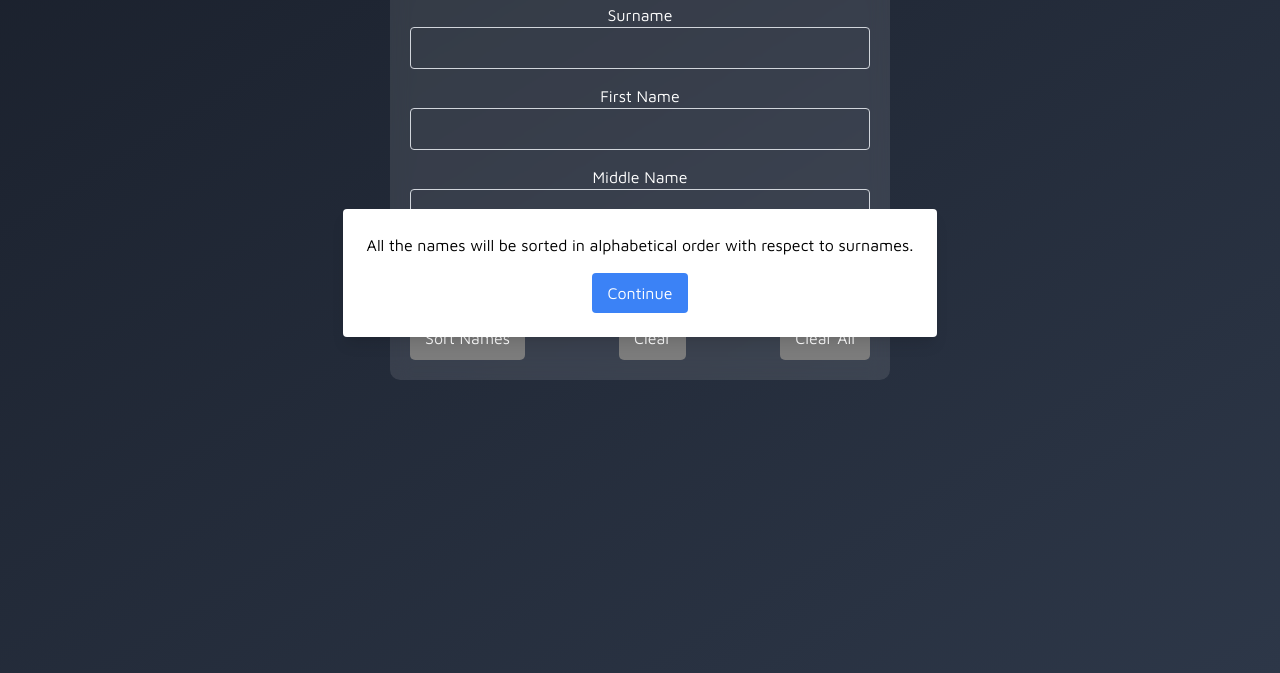
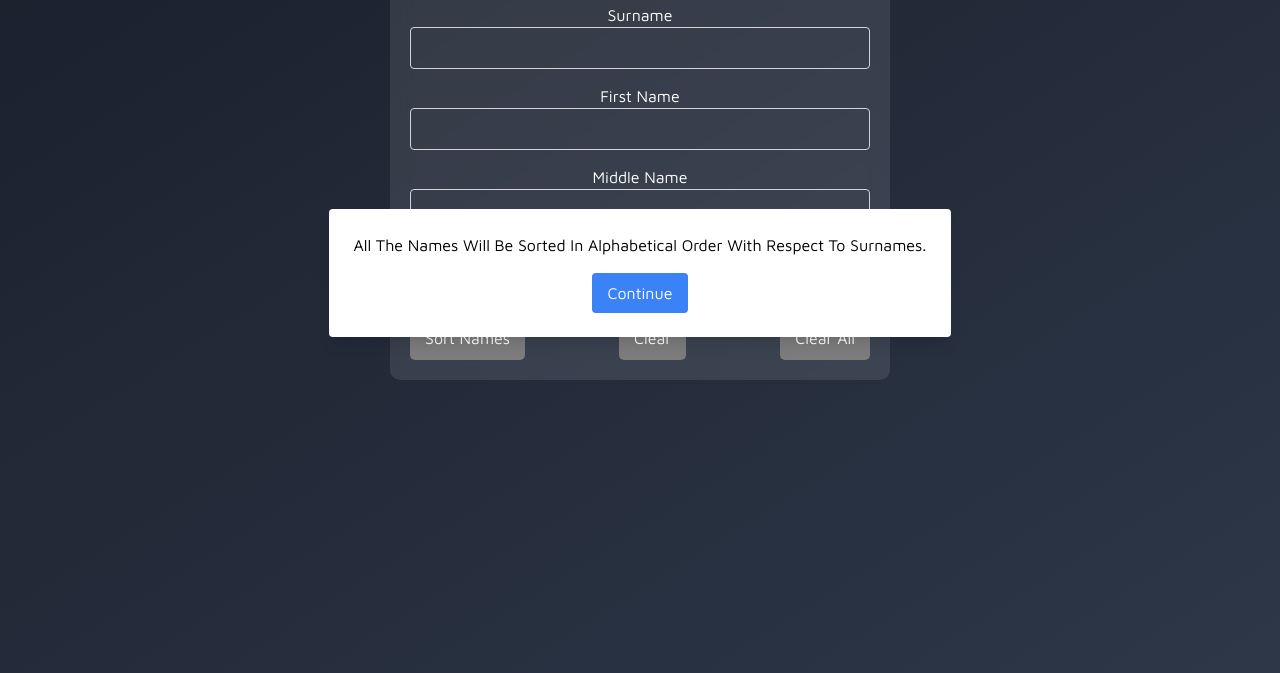
Before and after one commit to CODE-INAYAT/rollNumberAssigner, a plain HTML site: page index.html in a window 1280 px wide. Shown: the part 127-800 px from the top of the page. Drawn offline with nearby package versions, Linux system fonts and the light colour scheme.

Commit message:
Update index.html

```diff
--- a/index.html
+++ b/index.html
@@ -3,13 +3,16 @@
 <head>
     <meta charset="UTF-8">
     <meta name="viewport" content="width=device-width, initial-scale=1.0">
-    <title>Roll Number Assignment</title>
+    <title>Roll Number Assigner</title>
+
     <link rel="preconnect" href="https://fonts.googleapis.com">
-<link rel="preconnect" href="https://fonts.gstatic.com" crossorigin>
-<link href="https://fonts.googleapis.com/css2?family=Maven+Pro&display=swap" rel="stylesheet">
+    <link rel="preconnect" href="https://fonts.gstatic.com" crossorigin>
+
+    <link href="https://fonts.googleapis.com/css2?family=Maven+Pro&display=swap" rel="stylesheet">
     <link href="https://cdn.jsdelivr.net/npm/tailwindcss@2.2.16/dist/tailwind.min.css" rel="stylesheet">
+
     <style>
-        /* ... (Same styles as before) ... */
+
         body {
             background: linear-gradient(to bottom right, #1a202c, #2d3748);
             background-size: cover;
@@ -125,8 +128,10 @@
         .clear-all-button.active {
             background-color: #ff6b6b; /* Light red */
         }
+
     </style>
 </head>
+
 <body>
 
 <div class="container">
@@ -158,7 +163,7 @@
 <!-- Alert Modal -->
 <div class="fixed z-50 inset-0 flex justify-center items-center" id="alertModal" style="display: none;">
     <div class="bg-white p-6 rounded shadow-lg text-center">
-        <p class="mb-4">All the names will be sorted in alphabetical order with respect to surnames.</p>
+        <p class="mb-4">All The Names Will Be Sorted In Alphabetical Order With Respect To Surnames.</p>
         <button id="continueButton" class="bg-blue-500 text-white px-4 py-2 rounded hover:bg-blue-600">Continue</button>
     </div>
 </div>
@@ -223,10 +228,7 @@
             }
         }
 
-        // Sorting logic remains unchanged
     });
-
-    // ... (Rest of the script remains unchanged)
 
     addButton.addEventListener('click', () => {
         const surname = document.getElementById('surname').value.trim();
```
